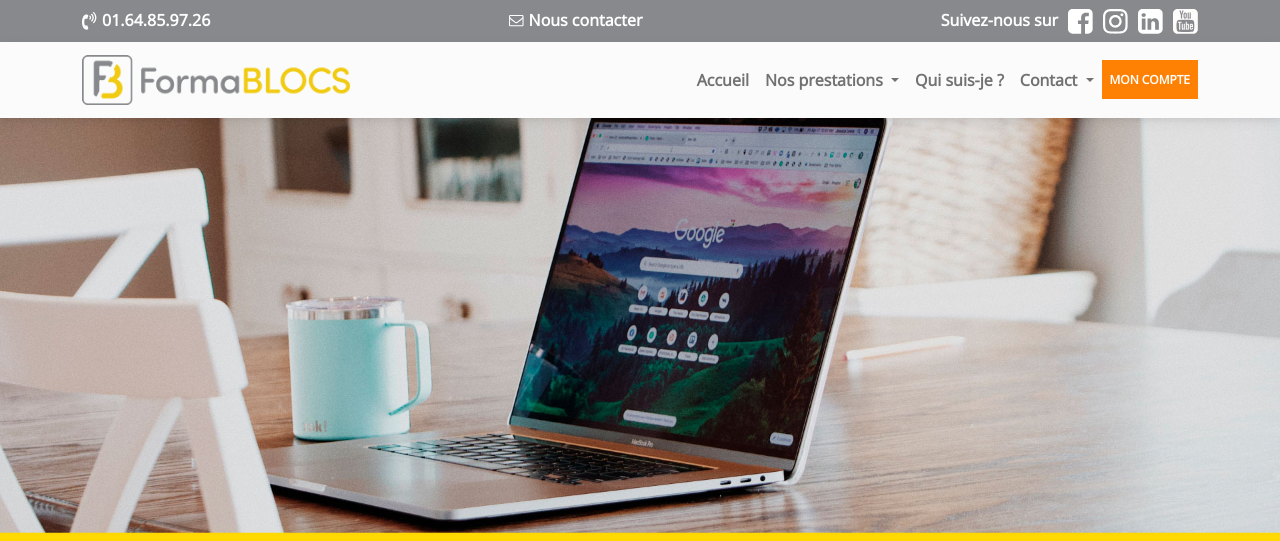
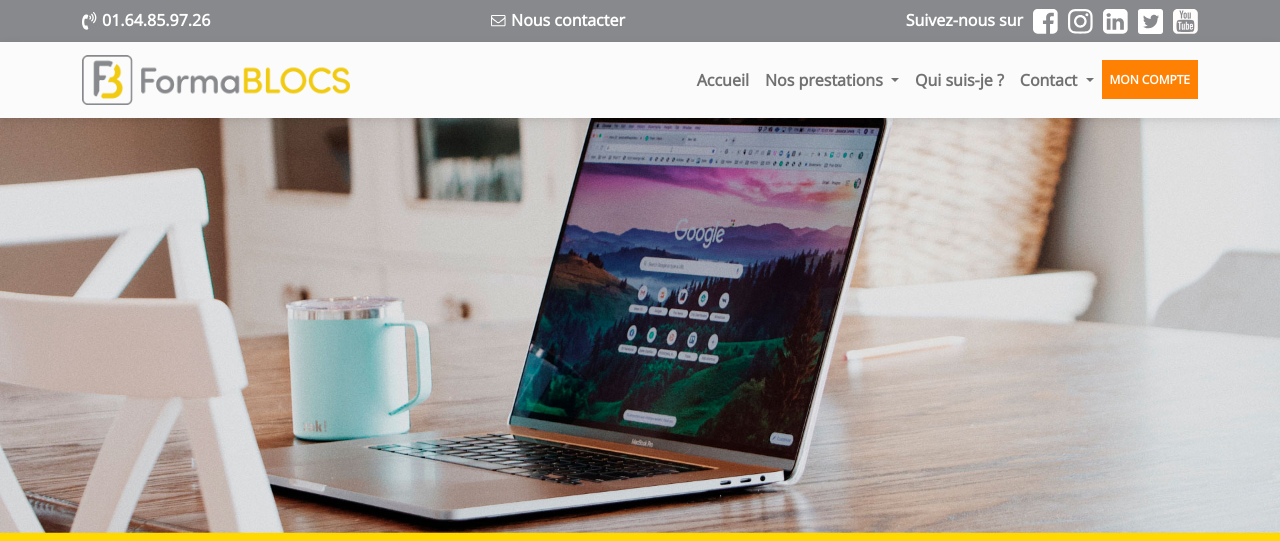
Before and after one commit to jeanseb62/Forma-Blocs, a Symfony app: template templates/default/cgu.html.twig in a window 1280 px wide. Shown: the top 541 px of the page. Run offline with Twig, Linux system fonts and the light colour scheme; the template is opened without the code that fills it, so the values that code supplies are empty; some libraries are stand-ins or nearby versions.

Commit message:
Ajout picto twitter

```diff
--- a/templates/includes/footer.html.twig
+++ b/templates/includes/footer.html.twig
@@ -68,6 +68,7 @@
                 class="icone_sociaux"></a>
             <a href="#"> <img src="{{asset('assets/icons/desk-linkedin.svg')}}" alt="Linkedin"
                 class="icone_sociaux"></a>
+            <a href="#"><img src="{{asset('assets/icons/desk-twitter.svg')}}" alt="Twitter" class="icone_sociaux"></a>
             <a href="#"><img src="{{asset('assets/icons/desk-youtube.svg')}}" alt="Youtube" class="icone_sociaux"></a>
           </p>
 
--- a/templates/includes/footerMobile.html.twig
+++ b/templates/includes/footerMobile.html.twig
@@ -47,6 +47,7 @@
         <a href="#"><img src="{{asset('assets/icons/desk-facebook.svg')}}" alt="Facebook" class="icone_sociaux"></a>
          <a href="#"> <img src="{{asset('assets/icons/desk-instagram.svg')}}" alt="Intagram" class="icone_sociaux"></a>
          <a href="#"> <img src="{{asset('assets/icons/desk-linkedin.svg')}}" alt="Linkedin" class="icone_sociaux"></a>
+          <a href="#"><img src="{{asset('assets/icons/desk-twitter.svg')}}" alt="Twitter" class="icone_sociaux"></a>
           <a href="#"><img src="{{asset('assets/icons/desk-youtube.svg')}}" alt="Youtube" class="icone_sociaux"></a>
          </center>
 
--- a/templates/includes/header.html.twig
+++ b/templates/includes/header.html.twig
@@ -22,6 +22,7 @@
             <a href="#"><img src="{{asset('assets/icons/desk-instagram.svg')}}" alt="Intagram"
                 class="icone_sociaux"></a>
             <a href="#"><img src="{{asset('assets/icons/desk-linkedin.svg')}}" alt="Linkedin" class="icone_sociaux"></a>
+            <a href="#"><img src="{{asset('assets/icons/desk-twitter.svg')}}" alt="Twitter" class="icone_sociaux"></a>
             <a href="#"><img src="{{asset('assets/icons/desk-youtube.svg')}}" alt="Youtube" class="icone_sociaux"></a>
 
           </li>
```
Also changed, not shown: public/assets/icons/desk-twitter.svg (added).
